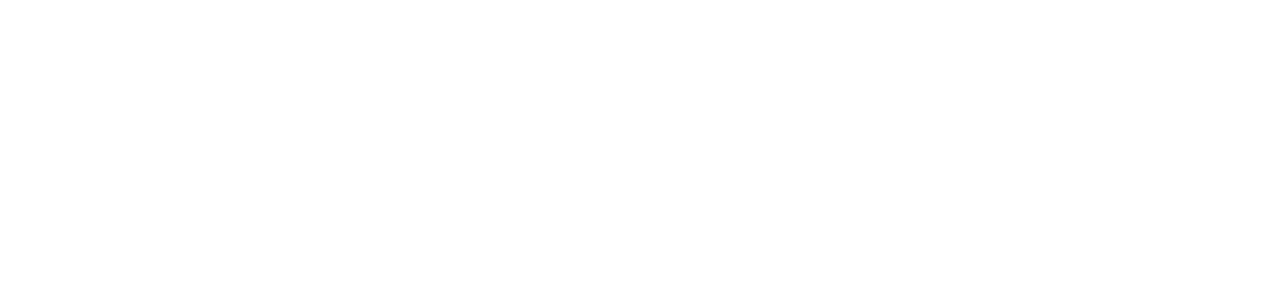
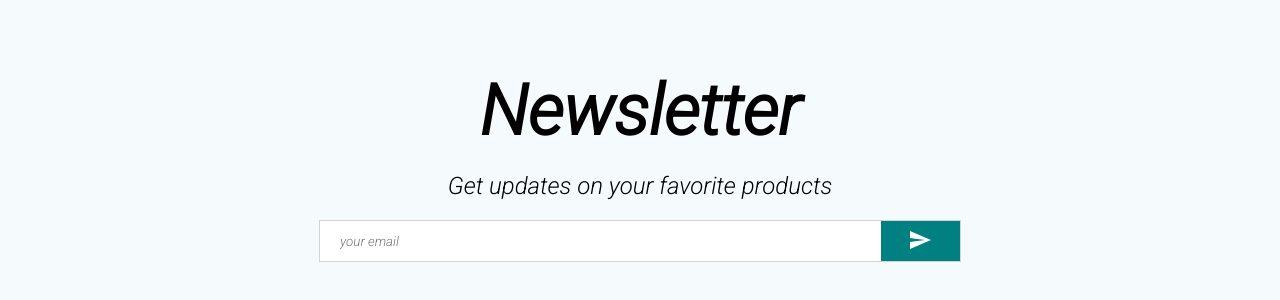
Before and after one commit to eitanLieberman/shopClient, a React (Create React App) app: page / in a window 1280 px wide. Shown: the part 2250-2550 px from the top of the page. Before the commit the page ends 2176 px from the top, so only its background shows below. Built offline with nearby package versions, Linux system fonts and the light colour scheme.

Commit message:
Newsletter

```diff
--- a/src/components/Navbar.jsx
+++ b/src/components/Navbar.jsx
@@ -63,7 +63,7 @@
         <Left>
           <Language>EN</Language>
           <SearchContainer>
-            <Input />
+            <Input placeholder="Search" />
             <Search style={{ color: "gray", fontSize: 18 }} />
           </SearchContainer>
         </Left>
--- /dev/null
+++ b/src/components/Newsletter.jsx
@@ -0,0 +1,57 @@
+import styled from "styled-components";
+import React from "react";
+import { Send } from "@material-ui/icons";
+
+const Container = styled.div`
+  height: 60vh;
+  background-color: #f5fbfd;
+  display: flex;
+  align-items: center;
+  justify-content: center;
+  flex-direction: column;
+`;
+const Title = styled.h1`
+  font-size: 70px;
+  margin-bottom: 20px;
+`;
+const Desc = styled.div`
+  font-size: 24px;
+  font-weight: 300;
+  margin-bottom: 20px;
+`;
+const InputContainer = styled.div`
+  width: 50%;
+  height: 40px;
+  background-color: white;
+  display: flex;
+  justify-content: space-between;
+  border: 1px solid lightgray;
+`;
+const Input = styled.input`
+  border: none;
+  flex: 8;
+  padding-left: 20px;
+`;
+const Button = styled.button`
+  flex: 1;
+  border: none;
+  background-color: teal;
+  color: white;
+`;
+
+const Newsletter = () => {
+  return (
+    <Container>
+      <Title>Newsletter</Title>
+      <Desc>Get updates on your favorite products</Desc>
+      <InputContainer>
+        <Input placeholder="your email" />
+        <Button>
+          <Send />
+        </Button>
+      </InputContainer>
+    </Container>
+  );
+};
+
+export default Newsletter;
--- a/src/pages/Home.jsx
+++ b/src/pages/Home.jsx
@@ -2,6 +2,7 @@
 import Announcement from "../components/Announcement";
 import Categories from "../components/Categories";
 import Navbar from "../components/Navbar";
+import Newsletter from "../components/Newsletter";
 import Products from "../components/Products";
 import Slider from "../components/Slider";
 
@@ -13,6 +14,7 @@
       <Slider />
       <Categories />
       <Products />
+      <Newsletter />
     </div>
   );
 };
```
